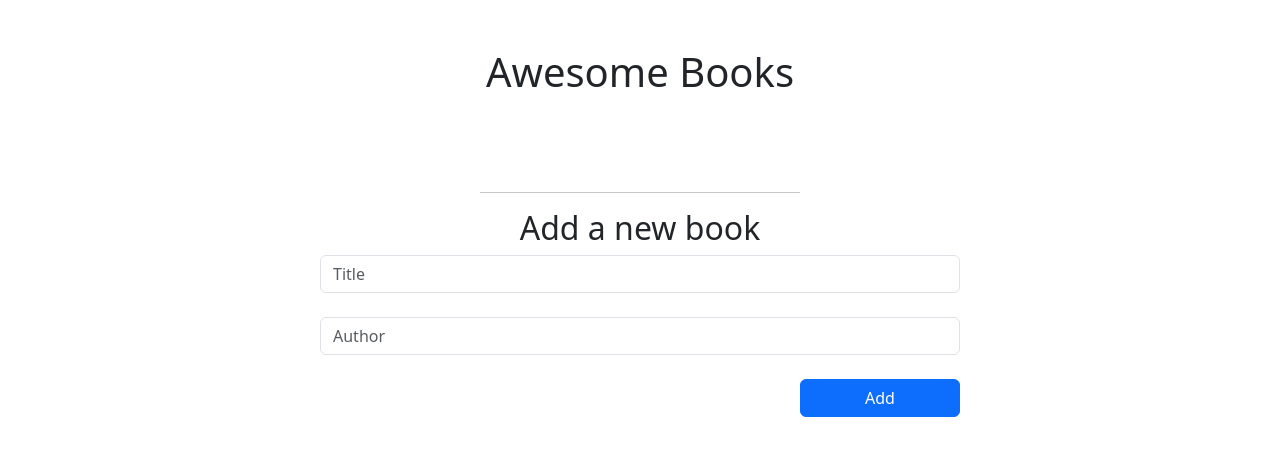
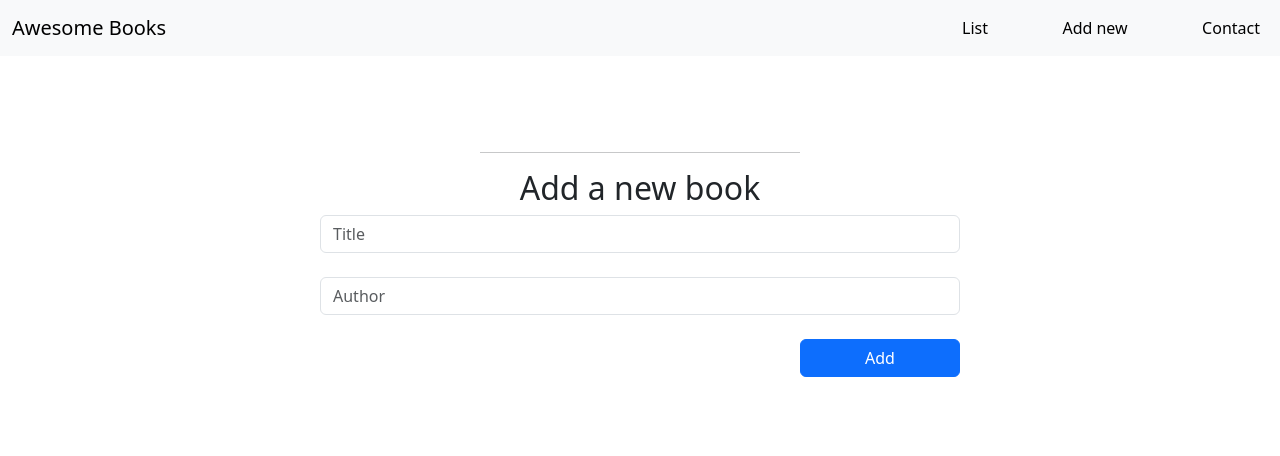
Before and after one commit to andrianarivo/awesome_books, a website: page index.html in a window 1280 px wide. Drawn offline with nearby package versions, Linux system fonts and the light colour scheme.

Commit message:
build header

```diff
--- a/index.html
+++ b/index.html
@@ -15,8 +15,29 @@
   <body>
     <div>
       <!-- Header -->
-      <header class="mt-5">
-        <h1 class="text-center">Awesome Books</h1>
+      <header class="">
+        <nav class="navbar navbar-expand-lg bg-body-tertiary">
+          <div class="container-fluid">
+            <a class="navbar-brand" href="#">Awesome Books</a>
+            <ul class="navbar-nav w-25 flex-row justify-content-between">
+              <li class="nav-item">
+                <a
+                  class="nav-link active"
+                  id="list"
+                  aria-current="page"
+                  href="#"
+                  >List</a
+                >
+              </li>
+              <li class="nav-item">
+                <a class="nav-link active" id="add-new" href="#">Add new</a>
+              </li>
+              <li class="nav-item">
+                <a class="nav-link active" id="contact" href="#">Contact</a>
+              </li>
+            </ul>
+          </div>
+        </nav>
       </header>
       <!-- Book Collection -->
       <ul
@@ -49,8 +70,15 @@
         </button>
       </form>
     </div>
+
+    <footer></footer>
     <!-- <script src="js/script.js"></script> -->
     <!-- <script src="js/book.js"></script> -->
+    <script
+      src="https://cdn.jsdelivr.net/npm/bootstrap@5.3.0-alpha3/dist/js/bootstrap.bundle.min.js"
+      integrity="sha384-ENjdO4Dr2bkBIFxQpeoTz1HIcje39Wm4jDKdf19U8gI4ddQ3GYNS7NTKfAdVQSZe"
+      crossorigin="anonymous"
+    ></script>
     <script src="js/script-class.js"></script>
   </body>
 </html>
```
